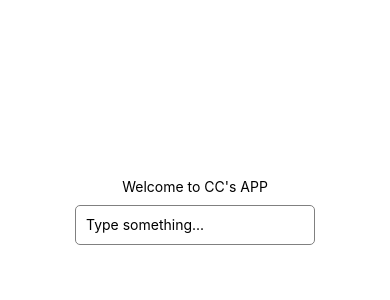
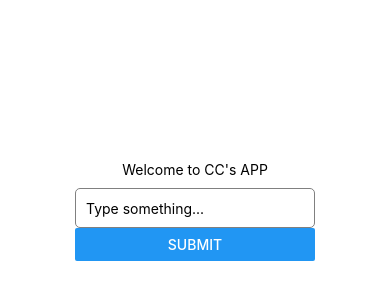
Before and after one commit to UCC1222/CS5520, a React Native app: screen / in a window 390 px wide. Shown: the part 206-506 px from the top of the page. Built offline with nearby package versions, Linux system fonts and the light colour scheme.

Commit message:
Add submit button to Input component

```diff
--- a/components/Input.tsx
+++ b/components/Input.tsx
@@ -1,5 +1,5 @@
 import React, { useState } from 'react';
-import { StyleSheet, TextInput, View } from 'react-native';
+import { Button, StyleSheet, TextInput, View } from 'react-native';
 
 export default function Input() {
   const [inputText, setInputText] = useState(''); // State for TextInput
@@ -12,6 +12,7 @@ export default function Input() {
         value={inputText} // Controlled by state
         onChangeText={(text) => setInputText(text)} // Updates state
       />
+      <Button title="Submit" onPress={() => console.log(inputText)} />
     </View>
   );
 }
```
